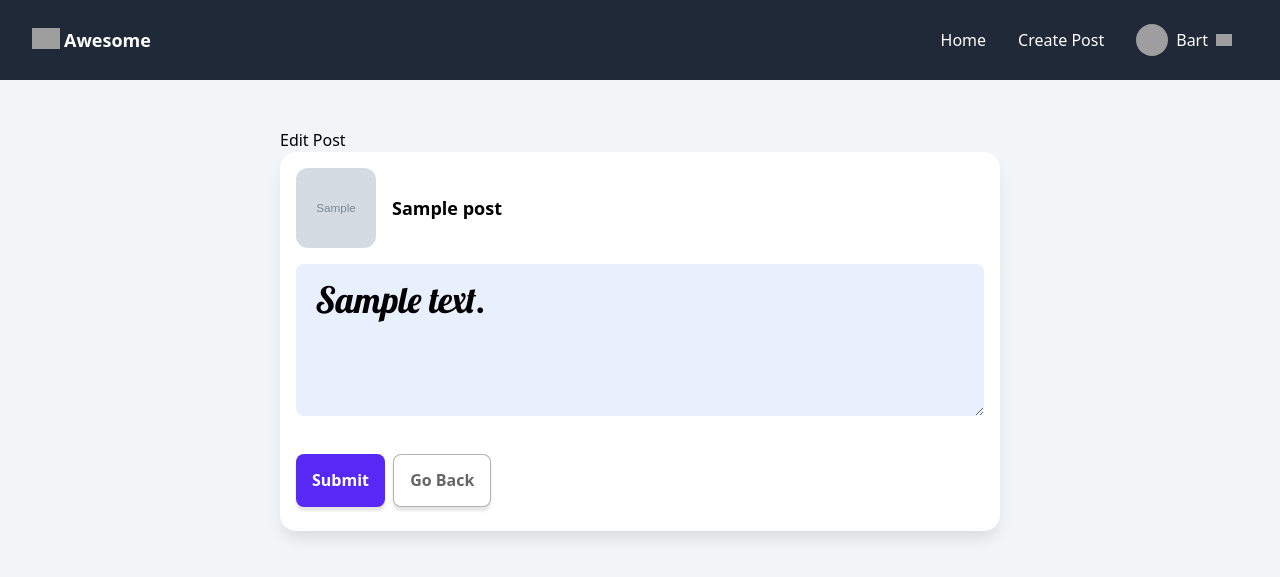
After one commit to dino-source/awesome, a Django app: page /post/edit/1/ in a window 1280 px wide. The commit adds this page. Shown: the top 577 px of the page. Run offline with Django 5.2, Linux system fonts and the light colour scheme; tables that the repository leaves empty hold one stand-in row (values such as "Sample post"); grey boxes marked "Sample" are stand-in pictures; one stand-in notice (Sample message) is shown; some libraries are stand-ins or nearby versions; grey boxes are pictures that could not be loaded.

Commit message:
Provide 'Edit post' functionality

```diff
--- a/a_core/urls.py
+++ b/a_core/urls.py
@@ -17,7 +17,7 @@ Including another URLconf
 
 from django.contrib import admin
 from django.urls import path
-from a_posts.views import home_view, post_create_view, post_delete_view
+from a_posts.views import home_view, post_create_view, post_delete_view, post_edit_view
 
 
 urlpatterns = [
@@ -25,4 +25,5 @@ urlpatterns = [
     path("", home_view, name="home"),
     path("post/create/", post_create_view, name="post-create"),
     path("post/delete/<pk>/", post_delete_view, name="post-delete"),
+    path("post/edit/<pk>/", post_edit_view, name="post-edit"),
 ]
--- /dev/null
+++ b/a_posts/forms.py
@@ -0,0 +1,43 @@
+from django import forms
+from django.forms.models import ModelForm
+from .models import Post
+
+
+class PostCreateForm(ModelForm):
+    class Meta:
+        model = Post
+        fields = ["url", "body"]
+        labels = {
+            "body": "Caption",
+        }
+        widgets = {
+            "body": forms.Textarea(
+                attrs={
+                    "rows": 3,
+                    "placeholder": "Add a caption...",
+                    "class": "font1 text-4xl",
+                }
+            ),
+            "url": forms.TextInput(
+                attrs={
+                    "placeholder": "Add url...",
+                }
+            ),
+        }
+
+
+class PostEditForm(ModelForm):
+    class Meta:
+        model = Post
+        fields = ["body",]
+        labels = {
+            "body": "",
+        }
+        widgets = {
+            "body": forms.Textarea(
+                attrs={
+                    "rows": 3,
+                    "class": "font1 text-4xl",
+                }
+            ),
+        }
--- a/a_posts/views.py
+++ b/a_posts/views.py
@@ -1,37 +1,14 @@
 import requests
 from bs4 import BeautifulSoup
-from django import forms
-from django.forms.models import ModelForm
+from django.contrib import messages
 from django.shortcuts import render, redirect
 from .models import Post
+from .forms import PostCreateForm, PostEditForm
 
 
 def home_view(request):
     posts = Post.objects.all()  # type: ignore
     return render(request, "a_posts/home.html", {"posts": posts})
-
-
-class PostCreateForm(ModelForm):
-    class Meta:
-        model = Post
-        fields = ["url", "body"]
-        labels = {
-            "body": "Caption",
-        }
-        widgets = {
-            "body": forms.Textarea(
-                attrs={
-                    "rows": 3,
-                    "placeholder": "Add a caption...",
-                    "class": "font1 text-4xl",
-                }
-            ),
-            "url": forms.TextInput(
-                attrs={
-                    "placeholder": "Add url...",
-                }
-            ),
-        }
 
 
 def post_create_view(request):
@@ -69,3 +46,22 @@ def post_delete_view(request, pk):
         return redirect("home")
 
     return render(request, "a_posts/post_delete.html", {"post": post})
+
+
+def post_edit_view(request, pk):
+    post = Post.objects.get(id=pk)
+    form = PostEditForm(instance=post)
+
+    if request.method == "POST":
+        form = PostEditForm(request.POST, instance=post)
+        if form.is_valid():
+            form.save()
+            messages.success(request, "Post has been updated")
+            return redirect("home")
+
+    context = {
+        "post": post,
+        "form": form,
+    }
+
+    return render(request, "a_posts/post_edit.html", context)
--- a/templates/a_posts/post.html
+++ b/templates/a_posts/post.html
@@ -28,7 +28,7 @@
                     1
                 </div>
                 <a href="">Like</a>
-                <a href="">Edit</a>
+                <a href="{% url 'post-edit' post.id %}">Edit</a>
                 <a href="{% url 'post-delete' post.id %}">Delete</a>
             </div>
         </div>
--- /dev/null
+++ b/templates/a_posts/post_edit.html
@@ -0,0 +1,24 @@
+{% extends "layouts/b.html" %}
+
+{% block content %}
+
+<h1>Edit Post</h1>
+<div class="card p-4">
+    <div class="flex items-center mb-4">
+        <img class="w-20 h-20 object-cover rounded-xl mr-4" src="{{ post.image }}">
+        <h3 class="text-lg font-bold">{{ post.title }}</h3>
+    </div>
+
+    <div class="pb-2">
+        <form method='POST'>
+            {% csrf_token %}
+            {{ form }}
+            <div class="pt-4">
+                <button type="submit">Submit</button>
+                <a class="button secondaryAction ml-1" href="">Go Back</a>
+            </div>
+        </form>
+    </div>
+</div>
+
+{% endblock %}
--- a/templates/base.html
+++ b/templates/base.html
@@ -237,8 +237,8 @@
         </style>
     </head>
     <body class="bg-gray-100">
-
-        {% include 'includes/header.html' %}
+        {% include "includes/messages.html" %}
+        {% include "includes/header.html" %}
 
         {% block layout %}
         {% endblock %}
--- /dev/null
+++ b/templates/includes/messages.html
@@ -0,0 +1,28 @@
+{% if messages %}
+<div x-data="{ showMessage: false }" >
+{% for message in messages %}
+<div x-cloak class="absolute mx-auto left-0 right-0 mt-2 max-w-xl z-50 flex items-center
+            {% if message.tags == 'error' %}bg-red-500{% else %}bg-amber-300{% endif %} text-white p-3 rounded-lg" role="alert"
+    x-show="showMessage"
+    x-init="setTimeout(() => showMessage = true, 200), setTimeout(() => showMessage = false, 6000)"
+    x-transition:enter="duration-700 ease-out"
+    x-transition:enter-start="opacity-0 -translate-y-5"
+    x-transition:enter-end="opacity-100 translate-y-0"
+    x-transition:leave="duration-200 ease-in"
+    x-transition:leave-start="opacity-100 translate-y-0"
+    x-transition:leave-end="opacity-0 -translate-y-5">
+        <svg class="w-8 h-8 mr-2"  viewBox="0 0 512 512">
+            <path d="M315.27,33,96,304H224L192.49,477.23a2.36,2.36,0,0,0,2.33,2.77h0a2.36,2.36,0,0,0,1.89-.95L416,208H288L319.66,34.75A2.45,2.45,0,0,0,317.22,32h0A2.42,2.42,0,0,0,315.27,33Z" style="fill:none;stroke:#ffffff;stroke-linecap:round;stroke-linejoin:round;stroke-width:32px" fill="white"></path>
+        </svg>
+        <div>
+            <div class="text-lg">{{ message }}</div>
+        </div>
+        <div class="ml-auto cursor-pointer" @click="showMessage = false">
+            <svg fill="white" stroke-linecap="round" stroke-linejoin="round" stroke-width="1.5" viewBox="0 0 24 24" stroke="currentColor" class="w-8 h-8 ml-2">
+                <path d="M6 18L18 6M6 6l12 12"></path>
+            </svg>
+        </div>
+    </div>
+{% endfor %}
+</div>
+{% endif %}
```
